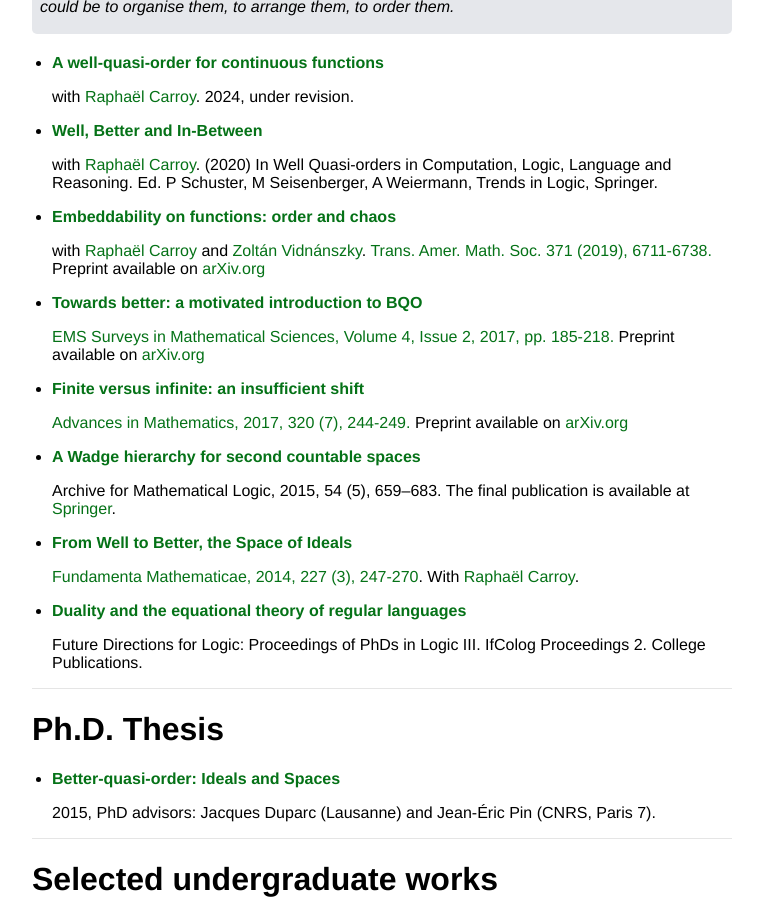
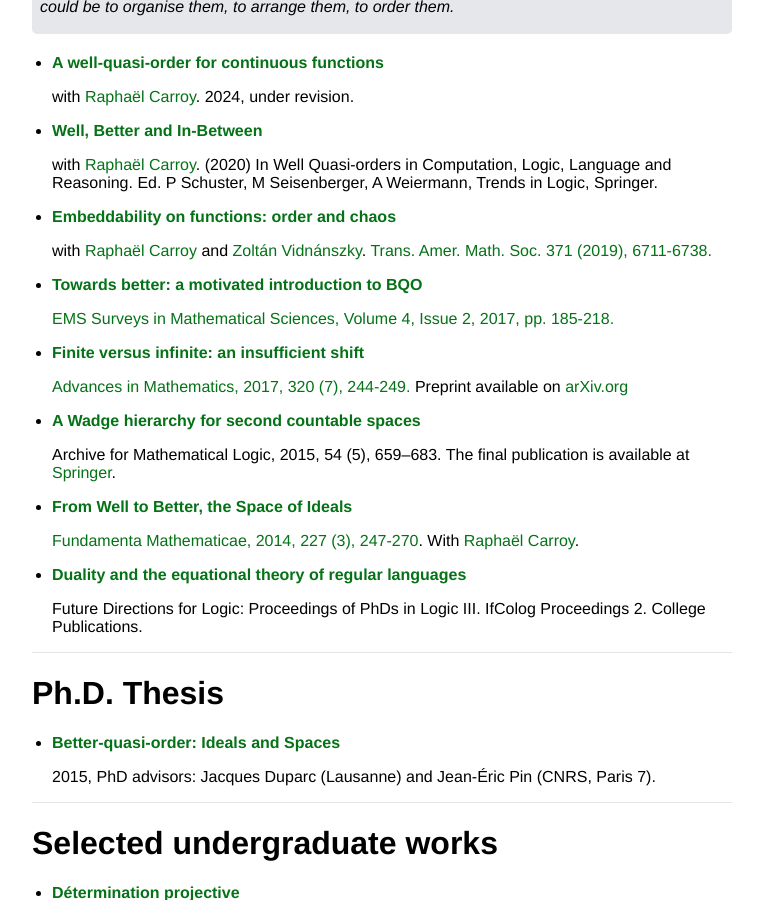
Before and after one commit to yannpequignot/yannpequignot.github.io, a Jekyll site: the page built from publis.md, in a window 1280 px wide and 900 px high, scrolled down 2476 px. Shown: the whole window, without its empty margins (258-1021 px from the left). Built offline with Jekyll 4.4.1, drawn with Linux system fonts in a browser that asks for light colours; nearby versions of some CDN libraries; our own code applies the rules of GitHub Pages for plain Markdown files.

Commit message:
cleaning up publis

```diff
--- a/publis.md
+++ b/publis.md
@@ -146,11 +146,11 @@ layout: default
 
 - [**Embeddability on functions: order and chaos**](https://arxiv.org/pdf/1802.08341)
 
-  with [Raphaël Carroy](http://www.logique.jussieu.fr/~carroy/indexeng.html) and [Zoltán Vidnánszky](http://www.logic.univie.ac.at/~vidnyanszz77/). [Trans. Amer. Math. Soc. 371 (2019), 6711-6738.](https://doi.org/10.1090/tran/7739) Preprint available on [arXiv.org](https://arxiv.org/abs/1802.08341)
+  with [Raphaël Carroy](http://www.logique.jussieu.fr/~carroy/indexeng.html) and [Zoltán Vidnánszky](http://www.logic.univie.ac.at/~vidnyanszz77/). [Trans. Amer. Math. Soc. 371 (2019), 6711-6738.](https://doi.org/10.1090/tran/7739)
 
 - [**Towards better: a motivated introduction to BQO**](https://arxiv.org/pdf/1604.05866)
 
-  [EMS Surveys in Mathematical Sciences, Volume 4, Issue 2, 2017, pp. 185-218.](https://doi.org/10.4171/EMSS/4-2-2) Preprint available on [arXiv.org](https://arxiv.org/abs/1604.05866)
+  [EMS Surveys in Mathematical Sciences, Volume 4, Issue 2, 2017, pp. 185-218.](https://doi.org/10.4171/EMSS/4-2-2)
 
 - [**Finite versus infinite: an insufficient shift**](https://arxiv.org/pdf/1612.01435.pdf)
 
```
